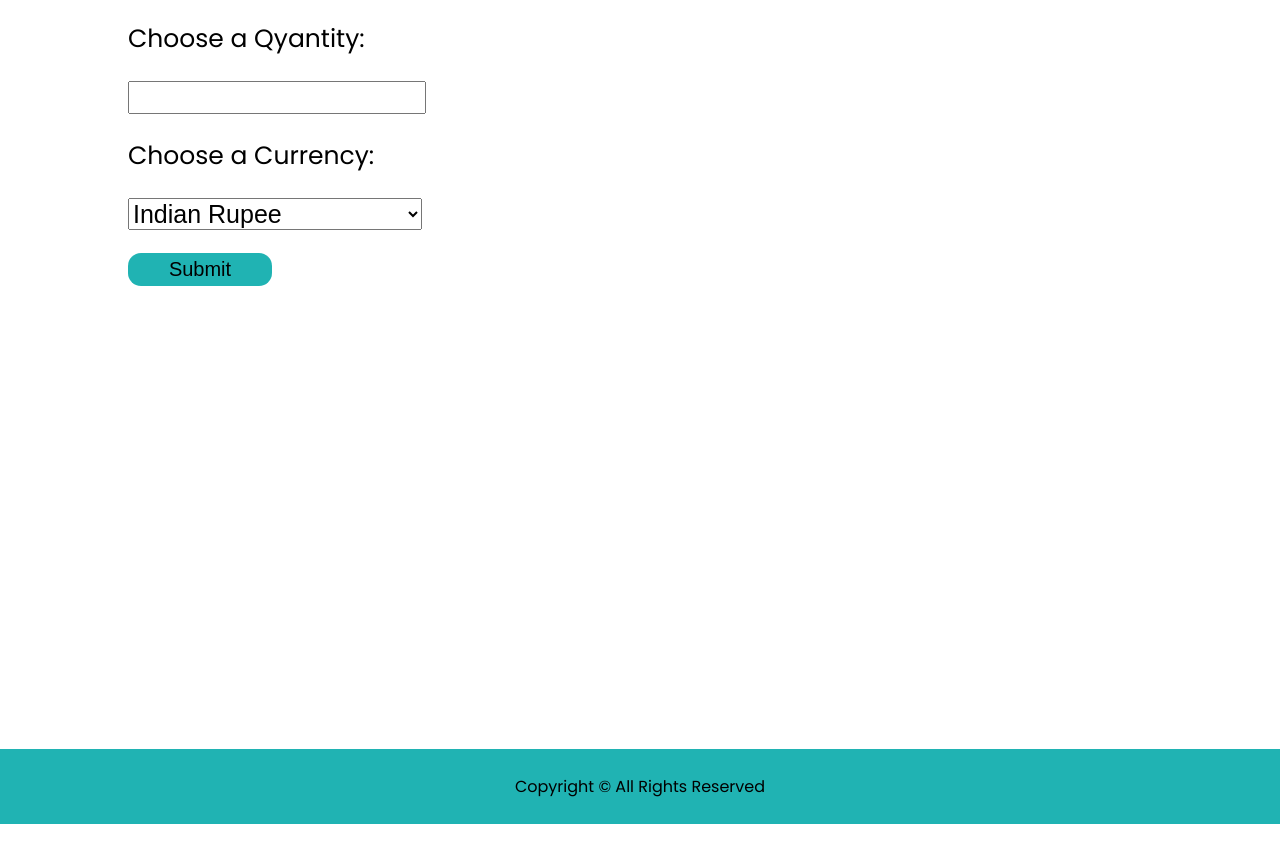
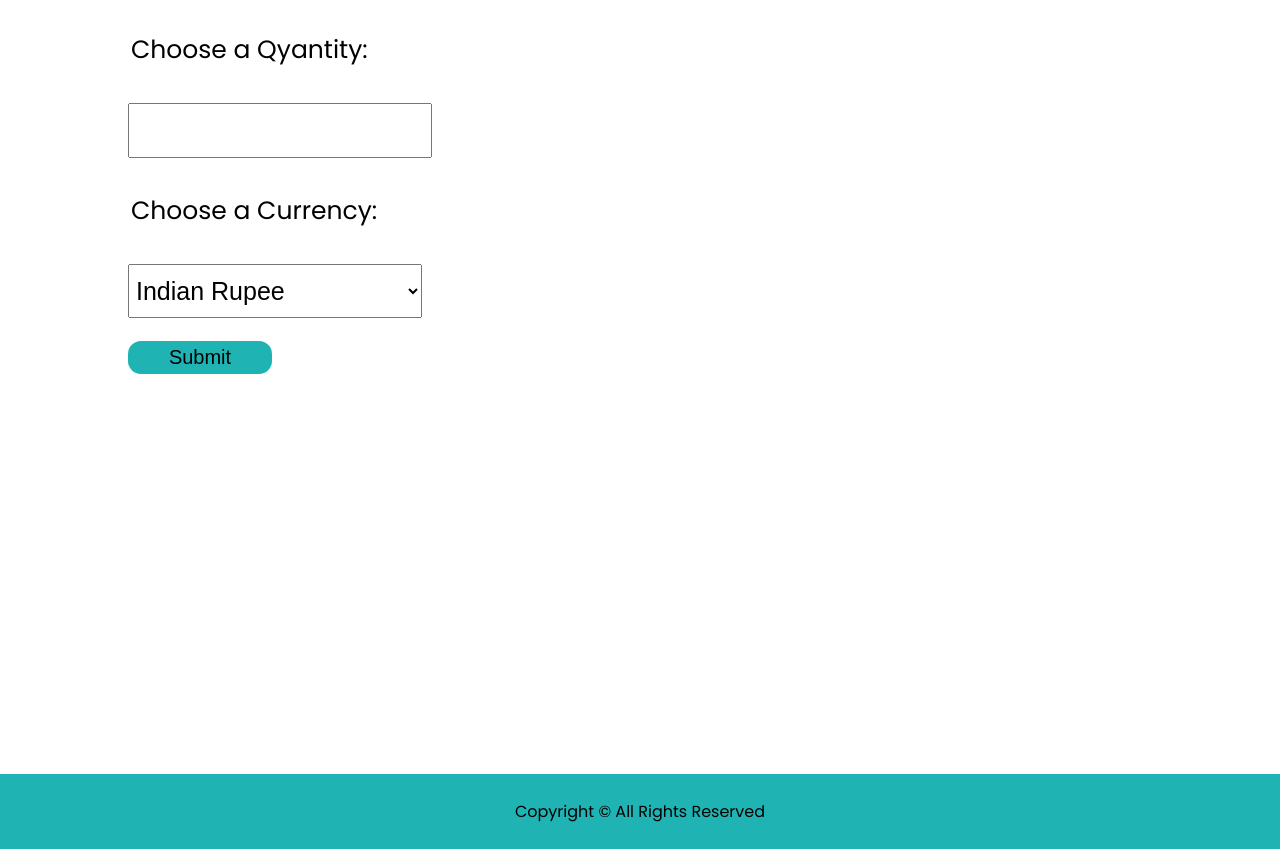
Before and after one commit to ankitjha-code/Convertly-Currency-Converter, a plain HTML site: page index.html in a window 1280 px wide. Shown: the part 153-1002 px from the top of the page. Before the commit the page ends 977 px from the top, so only its background shows below. Drawn offline with Linux system fonts and the light colour scheme.

Commit message:
Update styles.css

```diff
--- a/styles.css
+++ b/styles.css
@@ -80,6 +80,8 @@
             font-size: 25px;
             width: 23vw;
             margin-bottom: 23px;
+            padding: 11px 3px;
+
         }
 
         .btn {
@@ -150,6 +152,7 @@
             text-align: center;
             background-color:rgb(32, 179, 179);
             padding: 25px;
+            margin-top: 25px;
 
         }
         div.logo img{
```
